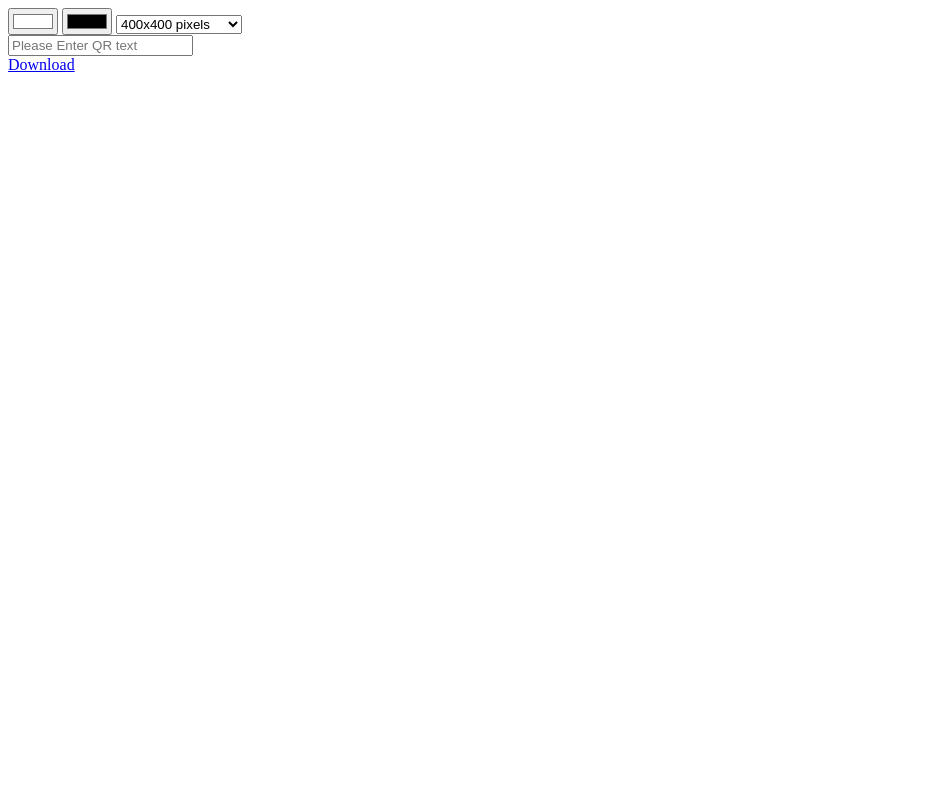
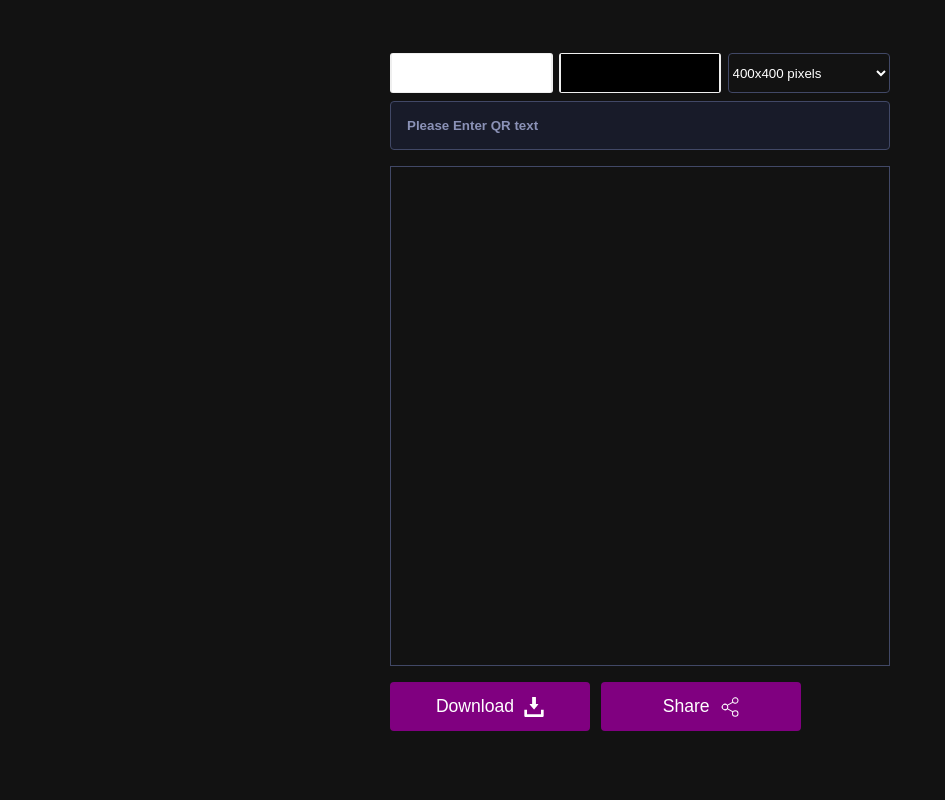
Before and after one commit to Buckminsterfullereno/qrCodeGenerator, a plain HTML site: page index.html in a window 1280 px wide. Shown: the top 800 px of the page, without its empty margins (0-945 px from the left). Drawn offline with Linux system fonts and the light colour scheme.

Commit message:
styled the html & fixed two bugs

```diff
--- a/index.html
+++ b/index.html
@@ -28,7 +28,7 @@
 			<input type="text" class="qr-text" placeholder="Please Enter QR text" />
 			<div id="qr-code"></div>
 			<div class="action-container">
-				<a href="#" class="download-btn" download="QRCode">
+				<a href="#" class="download btn" download="QRCode">
 					<span>Download</span>
 					<img src="download.svg" alt="download" />
 				</a>
--- a/style.css
+++ b/style.css
@@ -0,0 +1,142 @@
+* {
+	box-sizing: border-box;
+}
+
+body {
+	background: #121212;
+	font-family: sans-serif;
+	max-width: 500px;
+	height: 100vh;
+	margin: 0 auto;
+	display: flex;
+	align-items: center;
+	justify-content: center;
+	color: #fff;
+}
+
+input[type="color"] {
+	border: none;
+	width: 32.5%;
+	height: 40px;
+	border-radius: 3px;
+}
+
+input[type="color"]::-webkit-color-swatch-wrapper {
+	padding: 0;
+}
+
+input[type="color"]::-webkit-color-swatch {
+	border: none;
+}
+
+a {
+	text-decoration: none;
+}
+
+.qr-text {
+	padding: 1rem;
+	display: block;
+	background: #181b29;
+	border: 1px solid #414866;
+	border-radius: 4px;
+	width: 100%;
+	margin: 0.5rem 0 1rem 0;
+	color: #fff;
+	outline: none;
+}
+
+.qr-text::placeholder {
+	color: #8b92b7;
+	font-weight: bold;
+}
+
+#qr-code {
+	height: 500px;
+	width: 500px;
+	display: flex;
+	align-items: center;
+	justify-content: center;
+	border: 1px solid #414866;
+}
+
+#qr-code img,
+#qr-code canvas {
+	max-width: 100% !important;
+	max-height: 100% !important;
+}
+
+.row {
+	display: flex;
+	align-items: center;
+	justify-content: space-between;
+}
+
+.sizes {
+	width: 32.5%;
+	height: 40px;
+	color: #fff;
+	background: #121212;
+	border: 1px solid #414866;
+	border-radius: 4px;
+	outline: none;
+	/* margin-right: 120px; */
+}
+
+.btn {
+	color: #fff;
+	max-width: 200px;
+	padding: 14px;
+	background: #800080;
+	border-radius: 4px;
+	border: none;
+	display: flex;
+	align-items: center;
+	justify-content: center;
+	cursor: pointer;
+	font-size: 1.1rem;
+	font-weight: 500;
+	flex: 1;
+}
+
+.btn img {
+	width: 20px;
+	margin-left: 10px;
+}
+
+.share-btn {
+	margin-left: 0.7rem;
+}
+
+.action-container {
+	display: flex;
+	margin: 1rem 0;
+}
+
+@media (max-width: 512px) {
+	body {
+		max-width: 100%;
+		padding: 10px;
+	}
+	#qr-code {
+		height: 95vw;
+		width: 95vw;
+	}
+	#qr-code img,
+	#qr-code canvas {
+		max-width: 95vw !important;
+		max-height: 95vw !important;
+	}
+	.btn {
+		min-width: unset;
+	}
+}
+
+@media (max-width: 350px) {
+	.action-container {
+		flex-direction: column;
+	}
+	.share-btn {
+		margin-left: 0;
+		margin-top: 0.7rem;
+	}
+}
```
Also changed, not shown: bugsFixed.txt (added).
